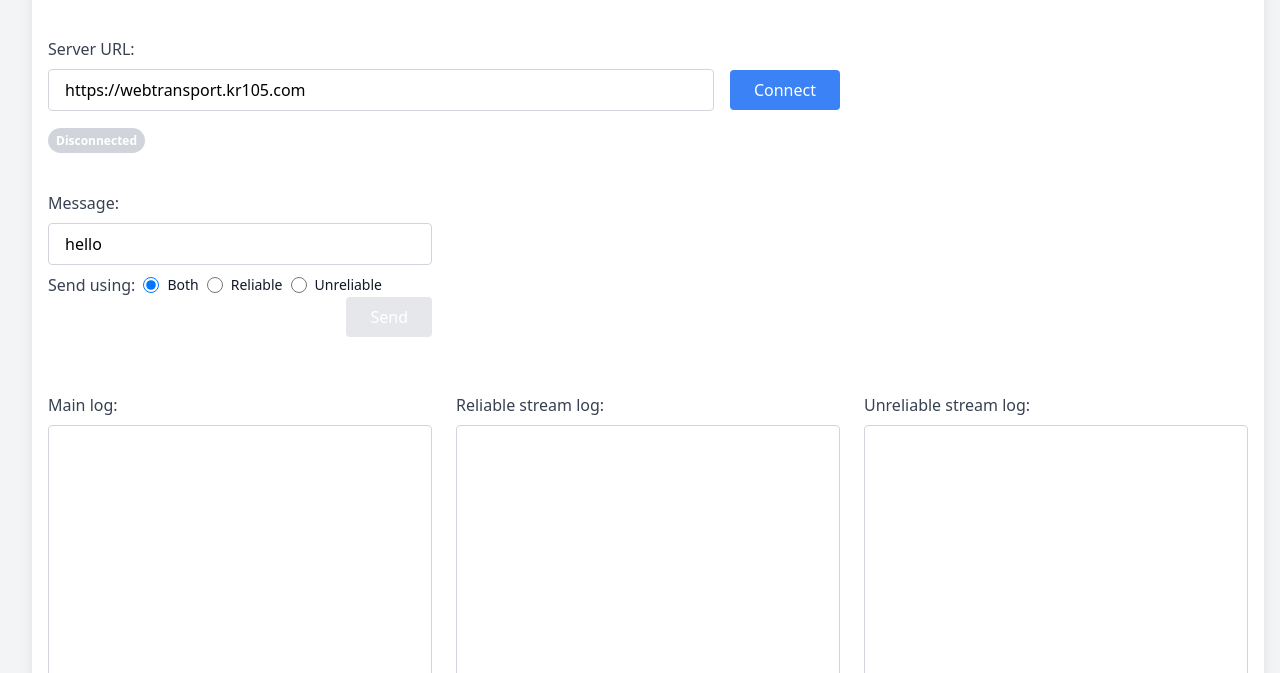
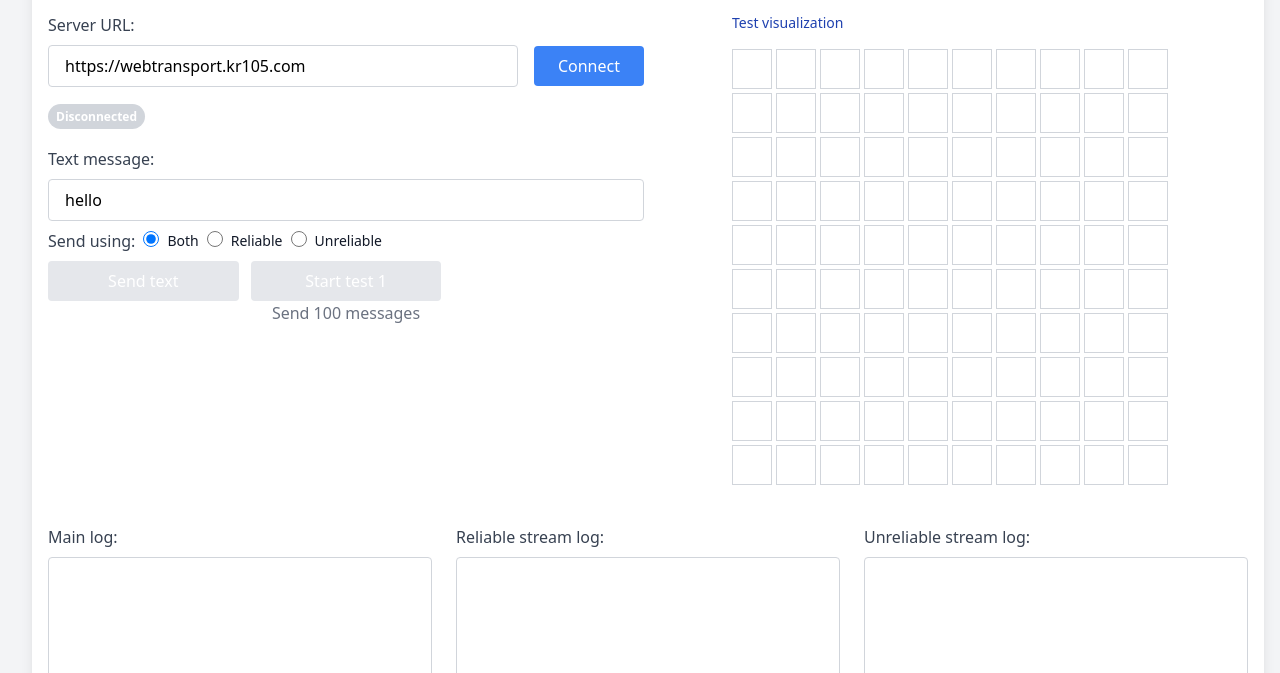
Before and after one commit to kr105/webtransport-playground, a plain HTML site: page index.htm in a window 1280 px wide. Shown: the part 127-800 px from the top of the page. Drawn offline with nearby package versions, Linux system fonts and the light colour scheme.

Commit message:
Add a test to send 100 messages and display response on a grid

```diff
--- a/index.htm
+++ b/index.htm
@@ -5,6 +5,11 @@
     <meta charset="UTF-8">
     <meta name="viewport" content="width=device-width, initial-scale=1.0">
     <title>WebTransport playground</title>
+    <style>
+        .cell {
+            aspect-ratio: 1 / 1;
+        }
+    </style>
     <script src="https://cdn.tailwindcss.com"></script>
     <script defer src="scripts.js"></script>
 </head>
@@ -14,7 +19,9 @@
         <main class="flex mt-4">
             <section class="bg-white p-4 flex-grow ml-4 rounded-lg shadow-lg">
                 <h1 class="text-blue-800 font-bold text-xl mb-4">WebTransport playground</h1>
-                <div class="mt-10 grid gap-x-6 gap-y-8 grid-cols-2 lg:grid-cols-3">
+                <div class="grid grid-cols-1 lg:grid-cols-2 gap-x-2">
+                    <div class="col-span-1">
+                        <div class="grid gap-x-6 gap-y-8 lg:grid-cols-2">
                             <div class="col-span-2">
                                 <div class="mb-4">
                                     <label for="txtServerUrl" class="block text-gray-700 mb-2">Server URL:</label>
@@ -23,44 +30,66 @@
                                             class="w-full px-4 py-2 border border-gray-300 rounded"
                                             value="https://webtransport.kr105.com">
                                         <button type="submit" id="btnConnect"
-                                    class="bg-blue-500 text-white px-6 py-2 rounded sm:ml-4 mt-2 sm:mt-0 self-start sm:self-center">Connect</button>
+                                            class="bg-blue-500 text-white px-6 py-2 rounded sm:ml-4 mt-2 sm:mt-0 self-start sm:self-center disabled:bg-gray-200">Connect</button>
                                     </div>
                                 </div>
                                 <span id="connectionStatus"
                                     class="bg-gray-300 text-white text-xs font-bold rounded-full px-2 py-1">Disconnected</span>
                             </div>
                         </div>
-                <div class="mt-10 grid gap-x-6 gap-y-8 grid-cols-2 lg:grid-cols-4 xl:grid-cols-6">
+                        <div class="mt-5 grid gap-x-6 gap-y-8 lg:grid-cols-2">
                             <div class="col-span-2">
                                 <div class="mb-4">
-                            <label for="txtMessage" class="block text-gray-700 mb-2">Message:</label>
-                            <input type="text" id="txtMessage" class="w-full px-4 py-2 border border-gray-300 rounded"
-                                value="hello">
+                                    <label for="txtMessage" class="block text-gray-700 mb-2">Text message:</label>
+                                    <input type="text" id="txtMessage"
+                                        class="w-full px-4 py-2 border border-gray-300 rounded" value="hello">
 
                                     <div class="flex mx-auto my-2 flex-col">
                                         <div class="flex sm:items-center flex-col sm:flex-row space-y-2 sm:space-y-0">
                                             <label class="block text-gray-700">Send using:</label>
-
+                                            <div class="flex flex-row">
                                                 <input checked id="radioBoth" type="radio" name="stream-type-radio"
                                                     class="w-4 h-4 sm:ml-2 text-blue-600 bg-gray-100 border-gray-300">
                                                 <label for="radioBoth"
-                                        class="sm:ml-2 text-sm font-medium text-gray-900">Both</label>
-
+                                                    class="ml-2 text-sm font-medium text-gray-900">Both</label>
+                                            </div>
+                                            <div class="flex flex-row">
                                                 <input id="radioReliable" type="radio" name="stream-type-radio"
                                                     class="w-4 h-4 sm:ml-2 text-blue-600 bg-gray-100 border-gray-300 ">
                                                 <label for="radioReliable"
-                                        class="sm:ml-2 text-sm font-medium text-gray-900">Reliable</label>
-
+                                                    class="ml-2 text-sm font-medium text-gray-900">Reliable</label>
+                                            </div>
+                                            <div class="flex flex-row">
                                                 <input id="radioUnreliable" type="radio" name="stream-type-radio"
                                                     class="w-4 h-4 sm:ml-2 text-blue-600 bg-gray-100 border-gray-300 ">
                                                 <label for="radioUnreliable"
-                                        class="sm:ml-2 text-sm font-medium text-gray-900">Unreliable</label>
-                                </div>
-
-                                <button type="submit" id="btnSend"
-                                    class="bg-blue-500 text-white px-6 py-2 rounded disabled:bg-gray-200 mt-3 sm:mt-0 self-start sm:self-end">Send</button>
+                                                    class="ml-2 text-sm font-medium text-gray-900">Unreliable</label>
                                             </div>
                                         </div>
+                                    </div>
+                                    <div class="flex mx-auto my-2 flex-col">
+                                        <div
+                                            class="flex grid sm:grid-cols-3 sm:items-top flex-col sm:flex-row space-y-2 sm:space-y-0 sm:gap-x-3">
+                                            <div class="flex flex-col col-span-1">
+                                                <button type="submit" id="btnSend"
+                                                    class="bg-blue-500 text-white px-6 py-2 rounded disabled:bg-gray-200 mt-3 sm:mt-0">Send
+                                                    text</button>
+                                            </div>
+                                            <div class="flex flex-col col-span-1">
+                                                <button type="submit" id="btnStart1"
+                                                    class="bg-blue-500 text-white px-6 py-2 rounded disabled:bg-gray-200 mt-3 sm:mt-0">Start
+                                                    test 1</button>
+                                                <span class="text-center text-gray-500">Send 100 messages</span>
+                                            </div>
+                                        </div>
+                                    </div>
+                                </div>
+                            </div>
+                        </div>
+                    </div>
+                    <div class="col-span-1 sm:px-20 lg:px-10 xl:px-20 2xl:px-40">
+                        <h2 class="text-blue-800 text-sm mb-4">Test visualization</h2>
+                        <div id="grid" class="grid grid-cols-10 gap-1"></div>
                     </div>
                 </div>
                 <div class="mt-10 grid gap-x-6 gap-y-8 grid-cols-2 lg:grid-cols-6">
--- a/scripts.js
+++ b/scripts.js
@@ -1,3 +1,4 @@
+// Transport and stream variables
 var transport = null;
 var unreliableWriter = null;
 var unreliableReader = null;
@@ -5,26 +6,32 @@ var stream = null;
 var reliableWriter = null;
 var reliableReader = null;
 
+// Text encoding and decoding utilities
 const encoder = new TextEncoder('utf-8');
 const decoder = new TextDecoder('utf-8');
 
-// Indicators
+// Grid dimensions
+const gridNumRows = 10;
+const gridNumCols = 10;
+
+// Connection status indicator
 const connectionStatus = document.getElementById("connectionStatus");
 
 // Buttons
 const btnConnect = document.getElementById("btnConnect");
 const btnSend = document.getElementById("btnSend");
+const btnStart1 = document.getElementById("btnStart1");
 
-// Radio checks
+// Radio buttons
 const radioBoth = document.getElementById("radioBoth");
 const radioReliable = document.getElementById("radioReliable");
 const radioUnreliable = document.getElementById("radioUnreliable");
 
-// Inputs
+// Input fields
 const txtServerUrl = document.getElementById("txtServerUrl");
 const txtMessage = document.getElementById("txtMessage");
 
-// Text areas
+// Log text areas
 const txtMainLog = document.getElementById("txtMainLog");
 const txtReliableLog = document.getElementById("txtReliableLog");
 const txtUnreliableLog = document.getElementById("txtUnreliableLog");
@@ -56,9 +63,7 @@ function updateConnectionStatus(status) {
     }
 }
 
-async function send() {
-    const msg = txtMessage.value;
-
+async function sendMsg(msg) {
     if (msg == '') {
         logError(txtMainLog, 'Nothing to send');
         return;
@@ -80,6 +85,7 @@ async function send() {
     await Promise.allSettled(sendingPromises);
 }
 
+// Reliable message receiving loop
 async function reliableLoop() {
     while (true) {
         const { value, done } = await reliableReader.read();
@@ -93,6 +99,7 @@ async function reliableLoop() {
     }
 }
 
+// Unreliable message receiving loop
 async function unreliableLoop() {
     while (true) {
         const { value, done } = await unreliableReader.read();
@@ -103,6 +110,70 @@ async function unreliableLoop() {
 
         const msg = decoder.decode(value);
         log(txtUnreliableLog, `[RECV] ${msg}`);
+
+        // Check if the message is a response for test1
+        const test1Pattern = /^test1-(\d{1,2}|100)$/;
+        if (test1Pattern.test(msg) === true) {
+            const number = msg.replace("test1-", "");
+
+            const cell = document.getElementById(`cell-${number}`);
+            const char = document.getElementById(`char-${number}`);
+
+            // Change background color
+            cell.classList.remove("bg-gray-200");
+            cell.classList.add("bg-green-500");
+        }
+    }
+}
+
+// Draw the grid for the test
+function drawGrid() {
+    const grid = document.getElementById('grid');
+
+    for (let row = 0; row < gridNumRows; row++) {
+        for (let col = 0; col < gridNumCols; col++) {
+            const cell = document.createElement('div');
+            const cellId = row * gridNumRows + col + 1;
+            cell.id = `cell-${cellId}`;
+            cell.classList.add(
+                'cell',
+                'w-full',
+                'h-full',
+                'text-center',
+                'flex',
+                'items-center',
+                'justify-center',
+                'border',
+                'border-gray-300',
+                'cursor-pointer',
+                'relative'
+            );
+
+            const char = document.createElement('span');
+            char.id = `char-${cellId}`;
+            char.classList.add('absolute', 'top-1/2', 'left-1/2', 'transform', '-translate-x-1/2', '-translate-y-1/2', 'whitespace-nowrap', 'max-w-full', 'overflow-hidden');
+
+            cell.appendChild(char);
+            grid.appendChild(cell);
+        }
+    }
+}
+
+function sleep(ms) {
+    return new Promise(resolve => setTimeout(resolve, ms));
+}
+
+async function startTest1() {
+    if (radioUnreliable.checked === false) {
+        log(txtMainLog, "The Test1 works only with unreliable connection");
+        return;
+    }
+
+    for (let cellId = 1; cellId <= (gridNumCols * gridNumRows); cellId++) {
+        const cell = document.getElementById(`cell-${cellId}`);
+        sendMsg(`test1-${cellId}`);
+        cell.classList.add("bg-gray-200");
+        await sleep(100);
     }
 }
 
@@ -140,6 +211,8 @@ async function connect() {
     updateConnectionStatus("connected");
 
     btnSend.disabled = false;
+    btnStart1.disabled = false;
+    btnConnect.disabled = true;
 
     // Get streams for unreliable data transmission
     unreliableWriter = transport.datagrams.writable.getWriter();
@@ -153,9 +226,6 @@ async function connect() {
     reliableWriter = stream.writable.getWriter();
     reliableReader = stream.readable.getReader();
 
-    console.log(reliableWriter);
-    console.log(reliableReader);
-
     log(txtReliableLog, 'Initialized reader and writer');
 
     // Execute both receiving loops at the same time
@@ -163,6 +233,14 @@ async function connect() {
     await Promise.all(readers);
 }
 
+// Draw the test grid
+drawGrid();
+
+// Event listeners
 btnConnect.addEventListener("click", connect);
-btnSend.addEventListener("click", send);
+btnSend.addEventListener("click", () => sendMsg(txtMessage.value));
+btnStart1.addEventListener("click", startTest1);
+
+// Buttons initial status
 btnSend.disabled = true;
+btnStart1.disabled = true;
```
Lines whose indentation alone changed are shown as unchanged.
